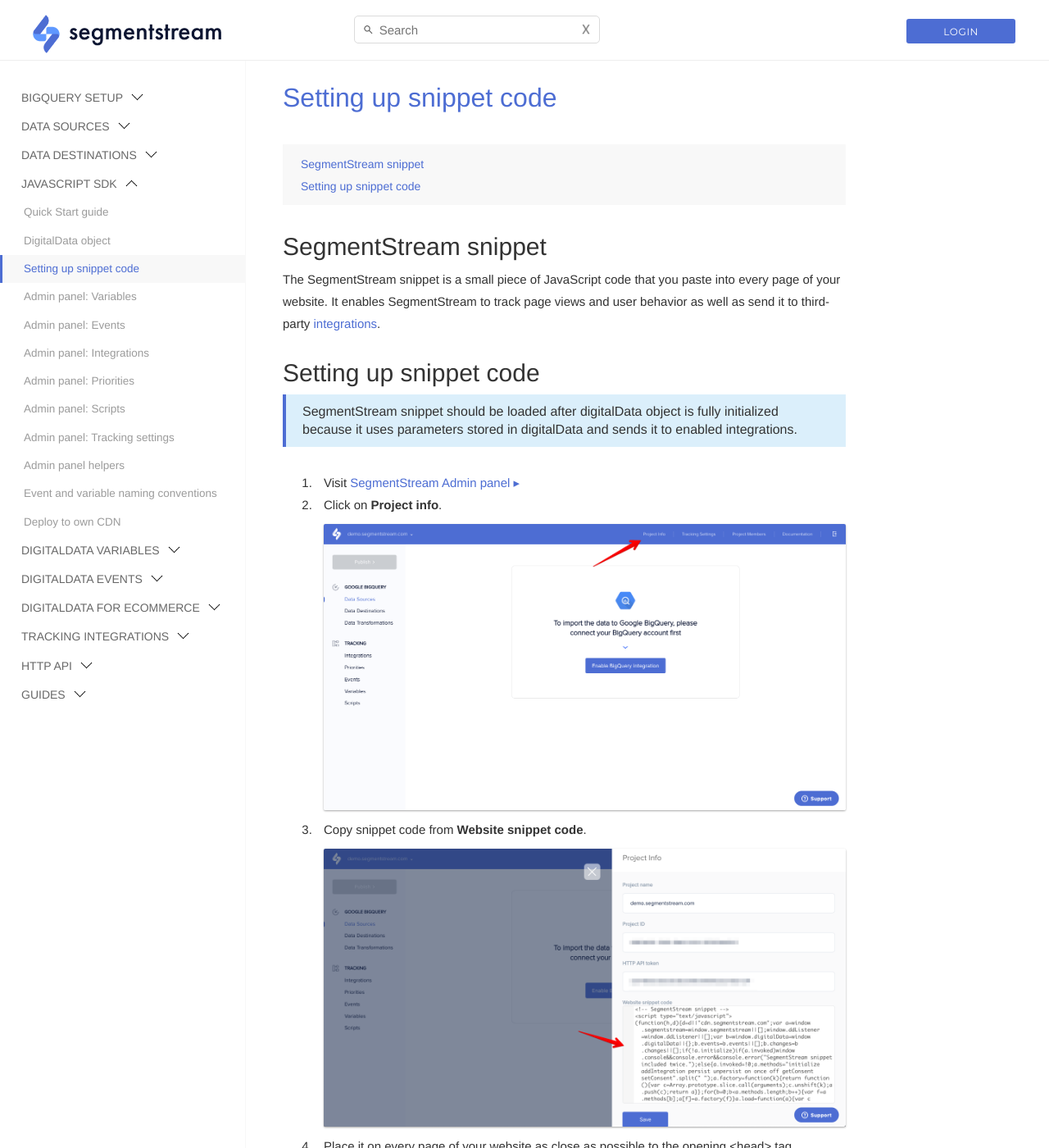
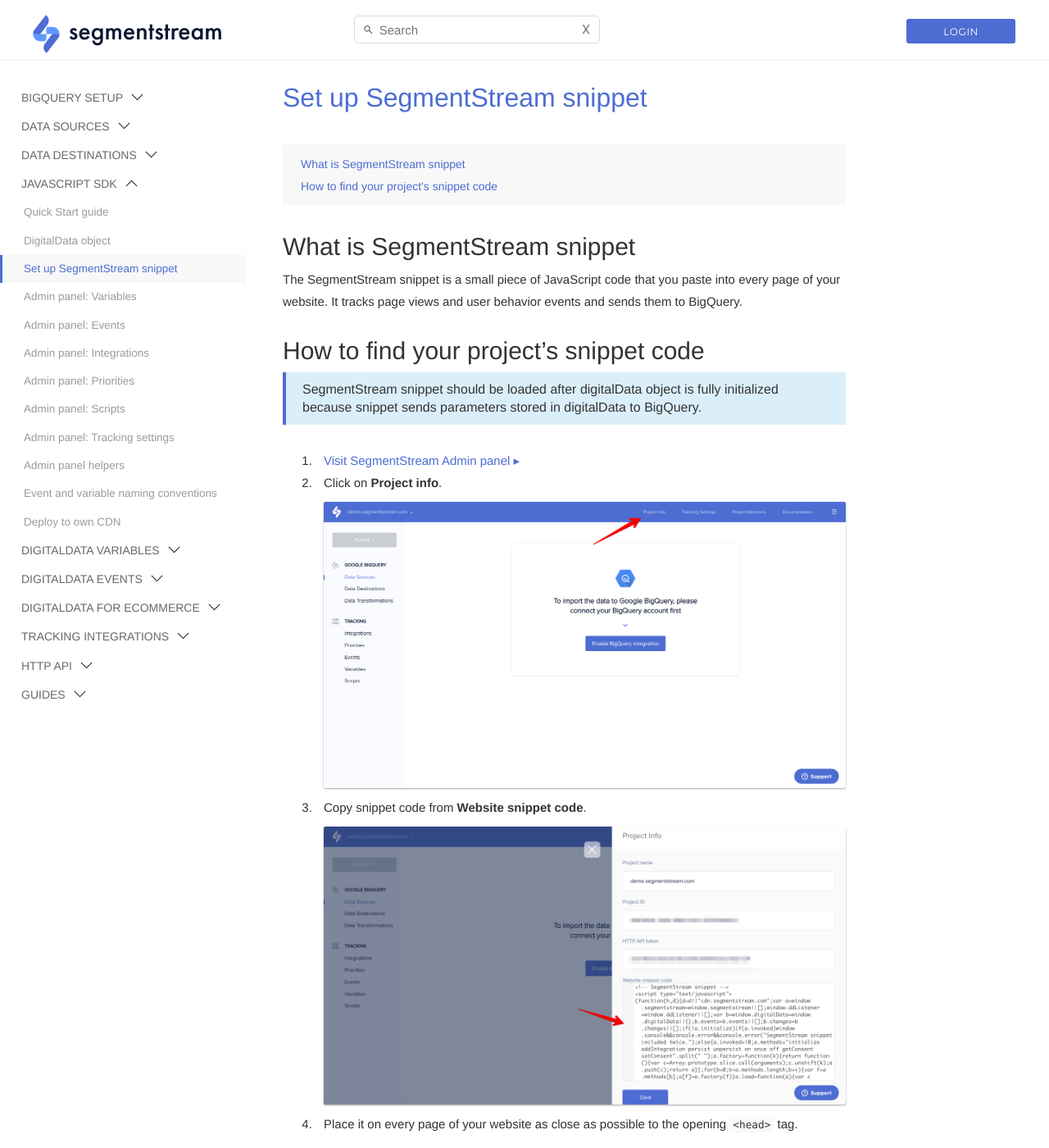
Before and after one commit to segmentstream-com/segmentstream-com.github.io, a Jekyll site: the page built from _docs/javascript-sdk/snippet.md, in a window 1280 px wide and 1400 px high. Shown: the whole window at 82% size. Built offline with Jekyll 4.4.1, drawn with Linux system fonts in a browser that asks for light colours; nearby versions of some CDN libraries; some of the changed text lies outside the part shown.

Commit message:
updated snippet page

```diff
--- a/_docs/javascript-sdk/snippet.md
+++ b/_docs/javascript-sdk/snippet.md
@@ -1,27 +1,24 @@
 ---
 layout: page
 section: javascript-sdk
-title: "Setting up snippet code"
+title: "Set up SegmentStream snippet"
 date: 2020-04-30
 order: 2
 ---
 <ul class="page-navigation">
-  <li><a href="#snippet">SegmentStream snippet</a></li>
-  <li><a href="#setting-up">Setting up snippet code</a></li>
+  <li><a href="#snippet">What is SegmentStream snippet</a></li>
+  <li><a href="#how-to-find-code">How to find your project's snippet code</a></li>
 </ul>
-<!---
-This page should explain in few words what is snippet code, why it should be placed on every page after the digitalData object and how to find a snippet code.
--->
 
-## <a name="snippet"></a> SegmentStream snippet
-The SegmentStream snippet is a small piece of JavaScript code that you paste into every page of your website. It enables SegmentStream to track page views and user behavior as well as send it to third-party [integrations](integrations).
+## <a name="snippet"></a>What is SegmentStream snippet
+The SegmentStream snippet is a small piece of JavaScript code that you paste into every page of your website. It tracks page views and user behavior events and sends them to BigQuery.
 
-## <a name="setting-up"></a> Setting up snippet code
-> SegmentStream snippet should be loaded after digitalData object is fully initialized because it uses parameters stored in digitalData and sends it to enabled integrations.
+## <a name="how-to-find-code"></a>How to find your project's snippet code
+> SegmentStream snippet should be loaded after digitalData object is fully initialized because snippet sends parameters stored in digitalData to BigQuery.
 
-1. Visit [SegmentStream Admin panel  ▸](https://admin.segmentstream.com)
+1. [Visit SegmentStream Admin panel ▸](https://admin.segmentstream.com)
 2. Click on **Project info**.
-![](/img/snippet.1.png)
+![Click on Project Info](/img/snippet.1.png)
 3. Copy snippet code from **Website snippet code**.
-![](/img/snippet.2.png)
-4. Place it on every page of your website as close as possible to the opening &lt;head&gt; tag.
+![Website snippet code](/img/snippet.2.png)
+4. Place it on every page of your website as close as possible to the opening `<head>` tag.
```
